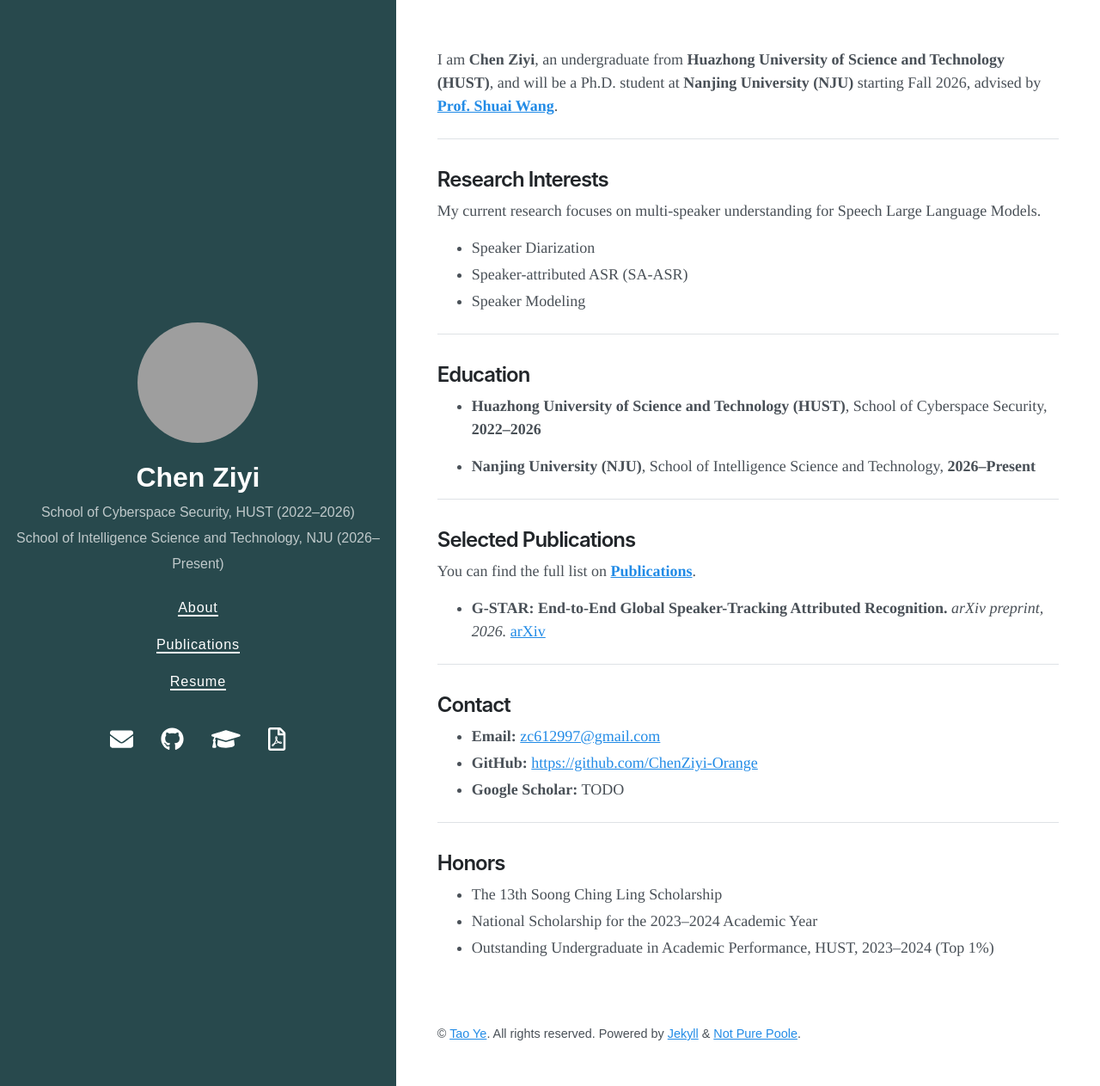
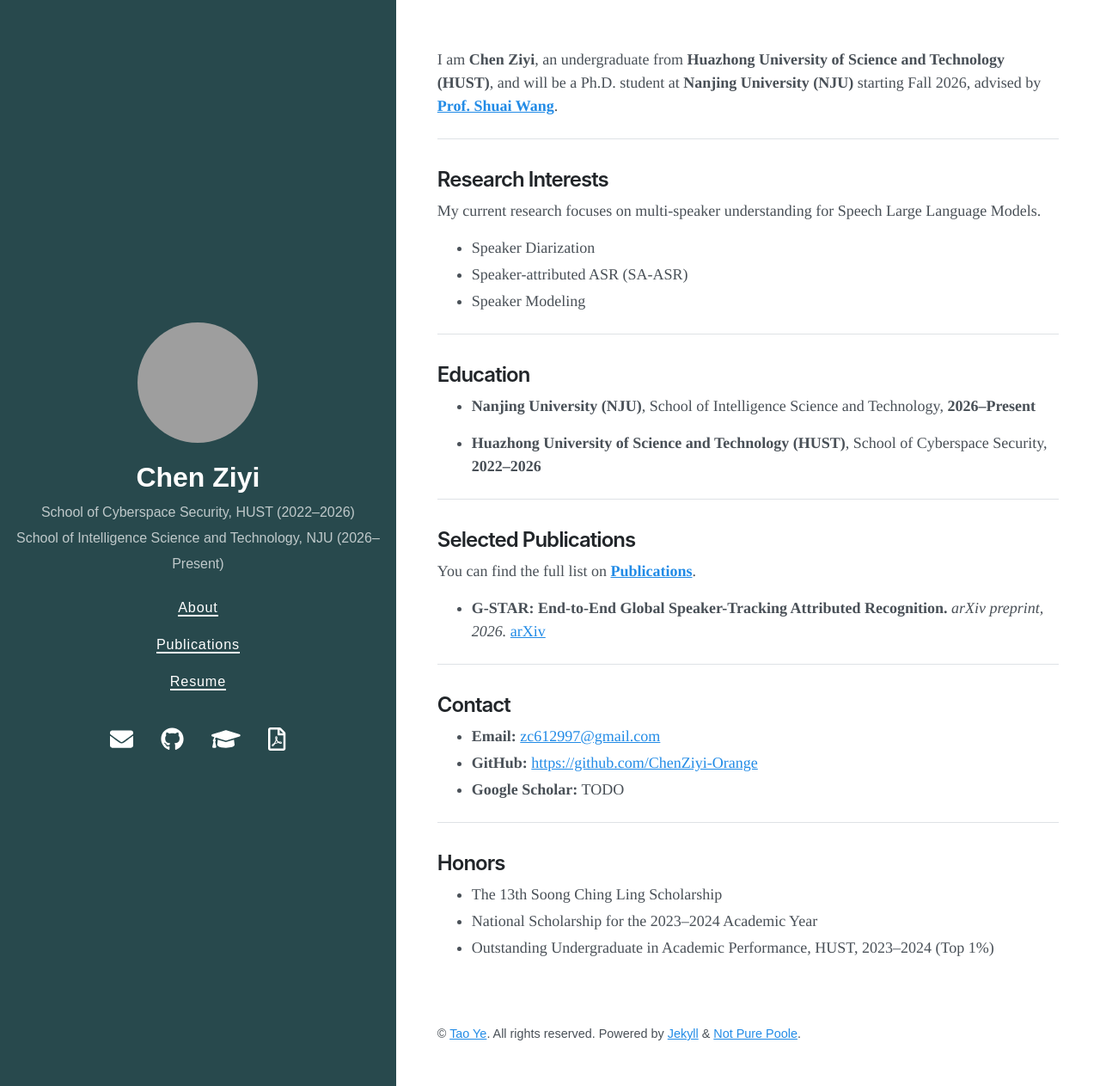
Before and after one commit to ChenZiyi-Orange/czy.github.io, a Jekyll site: the page built from index.md, in a window 1280 px wide and 1263 px high. Shown: the whole window at 86% size. Built offline with Jekyll 4.4.1, drawn with Linux system fonts in a browser that asks for light colours; nearby versions of some CDN libraries; grey boxes are pictures that could not be loaded.

```diff
--- a/index.md
+++ b/index.md
@@ -20,9 +20,9 @@ My current research focuses on multi-speaker understanding for Speech Large Lang
 
 ## Education
 
+- **Nanjing University (NJU)**, School of Intelligence Science and Technology, **2026–Present**
+
 - **Huazhong University of Science and Technology (HUST)**, School of Cyberspace Security, **2022–2026**
-
-- **Nanjing University (NJU)**, School of Intelligence Science and Technology, **2026–Present**
 
 ---
 
```
